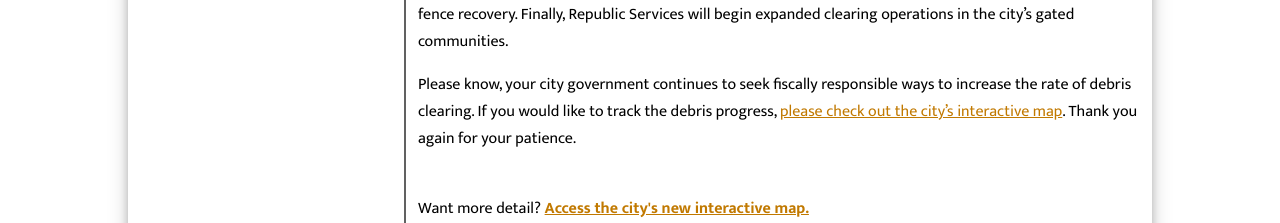
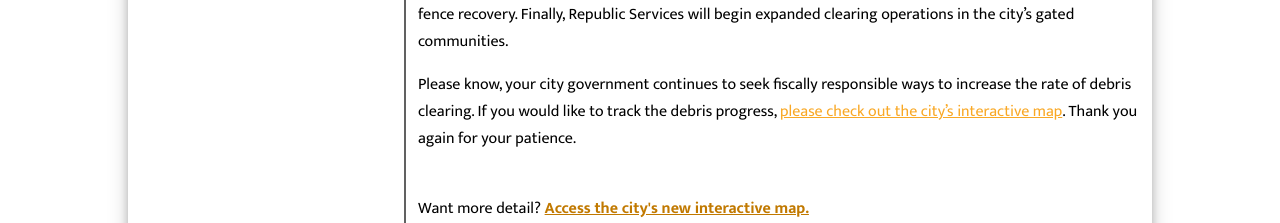
Before and after one commit to will-cromar/oviedo-redesign, a Flask app: template app/templates/main.html in a window 1280 px wide, while the restyled element is pressed. Shown: the part 532-755 px from the top of the page. Run offline with Flask 2, Linux system fonts and the light colour scheme; the template is opened without the code that fills it, so the values that code supplies are empty.

Commit message:
Changed active link color in news section.

```diff
--- a/app/templates/base.html
+++ b/app/templates/base.html
@@ -29,6 +29,9 @@
             }
             a {
                 color: var(--darkvibrant);
+            }
+            a:active {
+                color: var(--vibrant);
             }
             .everything {
                 width: 1024px;
```
